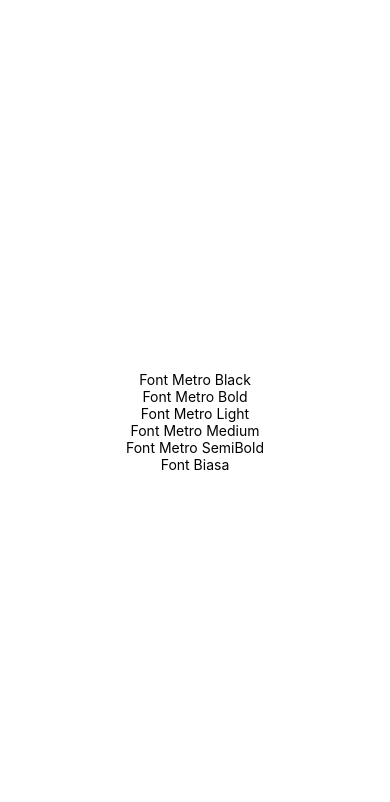
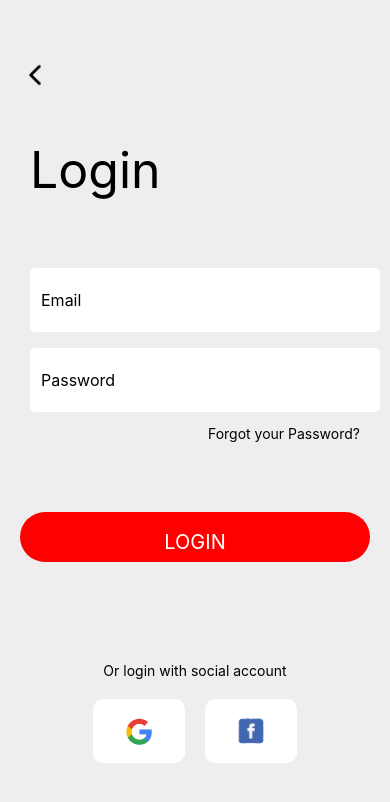
Before and after one commit to Widiyanti004/Widiyanti-105841111621-Lab1, a React Native app: screen /Login in a window 390 px wide. Shown: the top 802 px of the page. Built offline with nearby package versions, Linux system fonts and the light colour scheme.

Commit message:
Halamana Login

```diff
--- a/App.js
+++ b/App.js
@@ -1,28 +1,16 @@
-import { useFonts } from 'expo-font'
-import { Text, View }from 'react-native'
+import { View } from 'react-native'
+import React from 'react'
+import  SignUp from './component/pages/login'
 
-export default function App() {
-  const [dapatFont] = useFonts({
-    'MetroBlack': require('./assets/fonts/Metropolis-Black.otf'),
-    'MetroBold': require('./assets/fonts/Metropolis-Bold.otf'),
-    'MetroLight': require('./assets/fonts/Metropolis-Light.otf'),
-    'MetroMedium': require('./assets/fonts/Metropolis-Medium.otf'),
-    'MetroSemibold': require('./assets/fonts/Metropolis-SemiBold.otf'),
-  });
+const App = () => {
+  return (
+    <View style = {{
+    flex: 1,
+    backgroundColor: '#EEEEEE'
+    }}>
+      <SignUp />
+</View>
+)
+}
 
-  if (!dapatFont) return <Text>Font tidak ditemukan ...</Text>
-  return (
-    <View style={{
-      flex: 1,
-      justifyContent: 'center',
-      alignItems: 'center'
-    }}>
-      <Text style={{ fontFamiliy: 'MetroBlack'}}>Font Metro Black</Text>
-      <Text style={{ fontFamiliy: 'MetroBold'}}>Font Metro Bold</Text>
-      <Text style={{ fontFamiliy: 'MetroLight'}}>Font Metro Light</Text>
-      <Text style={{ fontFamiliy: 'MetroMedium'}}>Font Metro Medium</Text>
-      <Text style={{ fontFamiliy: 'MetroSemibold'}}>Font Metro SemiBold</Text>
-      <Text>Font Biasa</Text>
-    </View>
-  );
-}
+export default App
--- a/component/TextInput/input.js
+++ b/component/TextInput/input.js
@@ -10,16 +10,15 @@ const Inputan = ({name,color}) =>{
                 borderColor: 'transparent',
                 borderRadius: 5,
                 width: 350,
-                height: 70,
-                marginVertical: 10,
-                padding: 10,
-                paddingTop: 25,
+                height: 64,
+                marginVertical: 8,
+                paddingHorizontal: 10,
                 backgroundColor: 'white',
                 color: color,
                 fontSize: 16,
-                textAlignVertical: 'top',
                 textAlign: 'left'
             }}
+            secureTextEntry = {name === 'Password'}
         />
     )
 }
--- a/component/button/button.js
+++ b/component/button/button.js
@@ -6,7 +6,8 @@ const ButtonComponent = ({ title, color }) =>  {
     <View style={{
         marginHorizontal: 10,
         alignItems: 'center',
-        justifyContent: 'start'
+        justifyContent: 'center',
+        marginVertical: 10
         }}>
 
         <Text style= {{
--- /dev/null
+++ b/component/pages/login.js
@@ -0,0 +1,102 @@
+import { Text, View, Image, TouchableOpacity } from 'react-native'
+import React from 'react'
+import ButtonComponent from '../button/button'
+import Inputan from '../TextInput/input'
+
+const Login = () => {
+    return (
+    <View style = {{
+        flex: 1,
+        backgroundColor: '#EEEEEE',
+        paddingHorizontal: 30,
+        paddingTop: 100
+    }}>
+        <TouchableOpacity style = {{
+            position: 'absolute',
+            top: 60,
+            left: 20
+        }}>
+            <Image
+            source = {require('../../assets/back.png')}
+            style = {{ width: 30, height: 30 }}
+        />
+    </TouchableOpacity>
+    <View style = {{
+        marginBottom: 60,
+        marginTop: 40
+    }}>
+    <Text style = {{
+            fontWeidght: 'bold',
+            fontSize: 50
+     }}>
+        Login
+    </Text>
+    </View>
+
+    <View style = {{
+        marginBottom: 10
+    }}>
+      <Inputan name="Email" color = "black" />
+      <Inputan name="Password" color = "black" />
+
+    <TouchableOpacity>
+        <Text style = {{
+        fontSize: 14,
+        color: 'black',
+        marginTop: 5,
+        marginBottom: 50,
+        textAlign: 'right'
+      }}>
+        Forgot your Password?
+        </Text>
+        </TouchableOpacity>
+    </View>
+        <ButtonComponent title = "LOGIN" color = "red" />
+         <Text style = {{
+            fontSize: 14,
+            color: 'black',
+            textAlign: 'center',
+            marginTop: 90,
+            marginBottom: 20
+         }}>
+            Or login with social account
+         </Text>
+
+         <View style = {{
+            flexDirection: 'row',
+            justifyContent: 'center',
+         }}>
+        <TouchableOpacity style = {{
+            backgroundColor: 'white',
+            justifyContent: 'center',
+            alignItems: 'center',
+            borderRadius: 10,
+            width: 92,
+            height: 64,
+            marginHorizontal: 10,
+        }}>
+        <Image
+            source = {require('../../assets/google.png')}
+            style = {{width: 50, height: 50}}
+            />
+        </TouchableOpacity>
+        <TouchableOpacity style = {{
+            backgroundColor: 'white',
+            justifyContent: 'center',
+            alignItems: 'center',
+            borderRadius: 10,
+            width: 92,
+            height: 64,
+            marginHorizontal: 10,
+        }}>
+        <Image
+            source = {require('../../assets/facebook.png')}
+            style = {{width: 50, height: 50}}
+            />
+        </TouchableOpacity>
+        </View>
+        </View>
+    )
+}
+
+export default Login
--- /dev/null
+++ b/login.js
@@ -0,0 +1,111 @@
+import React from 'react'
+import { StyleSheet, Text, View, TextInput, TouchableOpacity, Image } from 'react-native'
+
+const ButtonCustom = ({ text, color, onPress }) => {
+    return (
+        <TouchableOpacity onPress = {onPress}
+        style = {[styles.button, {background: color}]}></TouchableOpacity>
+    )
+}
+const TextInputCustom = ({placeholder, color, typeKeyboard, secureTextEntry}) => {
+    return (
+        <TextInput
+        keyboardType = {typeKeyboard}
+        placeholder = {placeholder}
+        secureTextEntry = {secureTextEntry}
+        />
+    )
+}
+export default function Login() {
+    return (
+        <View style = {styles.container}>
+            <Text style = {styles.title}>Login</Text>
+            <TextInputCustom
+                placeholder = "Email"
+                color = "gray"
+                typeKeyboard = "email-address"
+                />
+            <TextInputCustom
+                placeholder = "Password"
+                color = "gray"
+                typeKeyboard = "default"
+                secureTextEntry = {true}
+                />
+            <Text style = {styles.forgotPasswordText}>Forgot your Password?</Text>
+            <ButtonCustom
+                text = "LOGIN"
+                color = "red"
+                onPress = {() => {}}
+            />
+            <Text style = {styles.orText}> Or login with social account</Text>
+            <View style = {styles.socialContainer }>
+                <TouchableOpacity onPress = {() =>{}}>
+                    <Image source = {require('./assets/facebook.png')}
+                    style = {styles.socialIcon}
+                    />
+                </TouchableOpacity>
+                <TouchableOpacity onPres s= {() => {}}>
+                <Image source = {require('./assets/google.png')}
+                    style = {styles.socialIcon}
+                    />
+                </TouchableOpacity>
+            </View>
+        </View>
+    )
+}
+
+const styles = StyleSheet.create ({
+    container: {
+        flex: 1,
+        justifyContent: 'center',
+        alignItems: 'center',
+        backgroundColor: 'white'
+    },
+    title: {
+        fontSize: 30,
+        fontWeight: 'bold',
+        marginBottom: 20
+    },
+    TextInput: {
+        width: 300,
+        height: 50,
+        borderWidth: 1,
+        borderRadius: 10,
+        marginBottom: 15,
+        paddingLeft: 10
+    },
+    forgotPasswordText: {
+        alignSelf: 'flex-start',
+        marginRight: 30,
+        marginBottom: 20,
+        color: 'gray'
+    },
+    button: {
+        width: 300,
+        height: 50,
+        borderRadius: 10,
+        justifyContent: 'center',
+        alignItems: 'center',
+        marginBottom: 15
+    },
+    buttonText: {
+        color: 'white',
+        fontSize: 18,
+        fontWeight: 'bold'
+    },
+    orText: {
+        fontSize: 16,
+        color: 'gray',
+        marginBottom: 20
+    },
+    socialContainer: {
+        flexDirection: 'row',
+        justifyContent: 'space-between',
+        width: 150
+    },
+    socialIcon: {
+        width: 50,
+        height: 50,
+        marginHorizontal: 10
+    },
+})
```
Also changed, not shown: assets/back.png (added).
